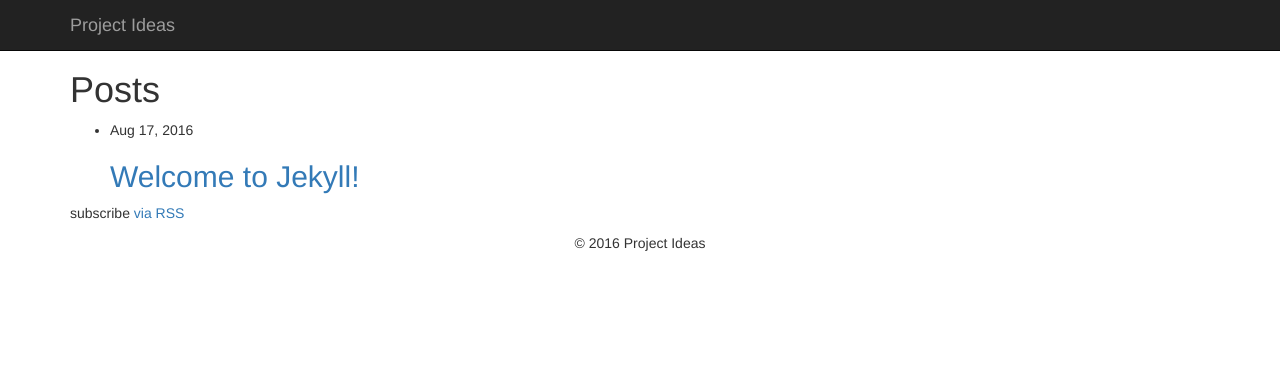
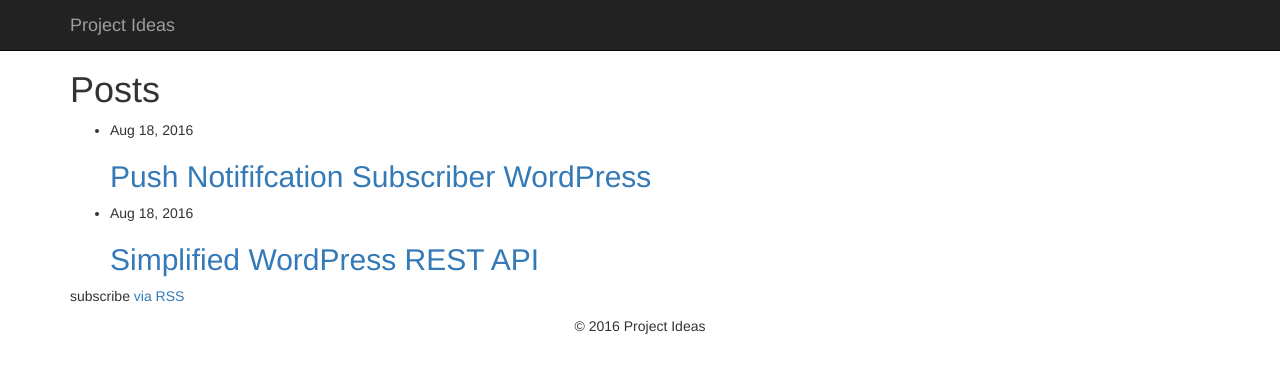
Before and after one commit to SaiAshirwadInformatia/ProjectIdeas, a Jekyll site: the page built from index.html, in a window 1280 px wide. Shown: the top 373 px of the page. Built offline with Jekyll 4.4.1, drawn with Linux system fonts in a browser that asks for light colours; nearby versions of some CDN libraries; library files that are not in the unit come from our copies.

Commit message:
Updated post

```diff
--- a/PushNotificationSubscriberWP/README.md
+++ b/_posts/2016-08-18-push-notification-subscriber-wordpress.markdown
@@ -1,5 +1,9 @@
-# Push Notification Subscriber WordPress
-
+---
+layout: post
+title:  "Push Notififcation Subscriber WordPress"
+date:   2016-08-18 10:20:03 +0530
+categories: wordpress rest push
+---
 Often there are several notification mechanism, within which wordpress users from a device can subscribe to wordpress for enhanced notification experience.
 
 ## Push Notifications
```
Also changed, not shown: _posts/2016-08-18-simplified-wp-rest.markdown (added, +21 -0 lines), _posts/2016-08-18-welcome-to-jekyll.markdown (deleted, +0 -25 lines), 1 other file.
